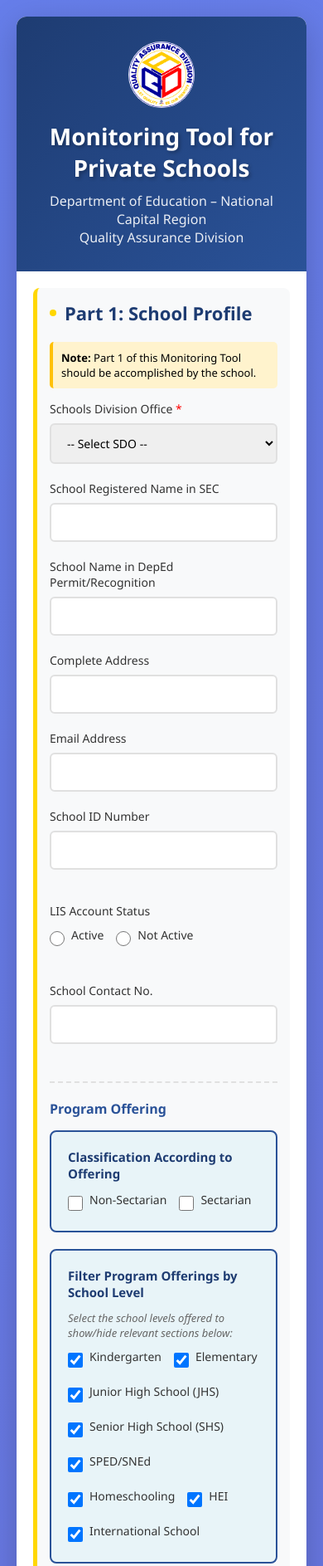
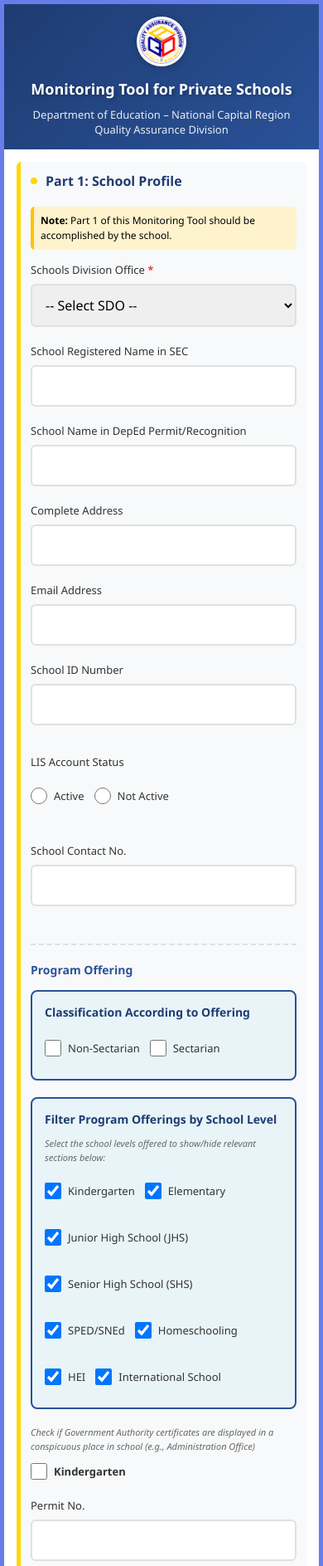
Before and after one commit to matthewybamit/Private-School-Monitoring-tool, a plain HTML site: page index.html in a window 390 px wide. Shown: the top 1887 px of the page at 83% size. Drawn offline with Linux system fonts and the light colour scheme.

Commit message:
Changed some styles and docs formatting

```diff
--- a/script.js
+++ b/script.js
@@ -335,8 +335,8 @@
             const cleanSchoolName = schoolName.replace(/[^a-z0-9]/gi, '_').replace(/_+/g, '_');
             const cleanDivision = division.replace(/[^a-z0-9]/gi, '_').replace(/_+/g, '_');
 
-                    // Create filename in format: SchoolName_Division_YYYY-MM-DD.doc
-                    const fileName = `${cleanSchoolName}_${cleanDivision}_${dateStr}.doc`;
+            // Create filename in format: Division_SchoolName_YYYY-MM-DD.doc
+            const fileName = `${cleanDivision}_${cleanSchoolName}_${dateStr}.doc`;
 
             createWordDocument(data, fileName);
 
@@ -351,6 +351,7 @@
         }
     }, 500);
 }
+
 
         function formatCheckbox(value) {
             return value ? '☑' : '☐';
--- a/style.css
+++ b/style.css
@@ -23,68 +23,61 @@
 .header {
     background: linear-gradient(135deg, #1e3c72 0%, #2a5298 100%);
     color: white;
-            padding: 30px;
+    padding: clamp(20px, 5vw, 30px);
     text-align: center;
 }
 
 .header h1 {
-            font-size: 28px;
+    font-size: clamp(20px, 4vw, 28px);
     margin-bottom: 10px;
     text-shadow: 2px 2px 4px rgba(0,0,0,0.3);
 }
 
 .header p {
-            font-size: 16px;
+    font-size: clamp(14px, 2.5vw, 16px);
     opacity: 0.9;
 }
 
-       /* Existing CSS for the circular container */
+/* Circular DepEd Seal */
 .deped-seal {
-    width: 80px;
-    height: 80px;
+    width: clamp(60px, 15vw, 80px);
+    height: clamp(60px, 15vw, 80px);
     margin: 0 auto 15px;
     background: white;
     border-radius: 50%;
-    /* Key for centering the image tag */
     display: flex;
     align-items: center;
     justify-content: center;
-    /* Remove old text-based styles */
-    font-weight: bold; /* Revert this or set to normal */
-    color: #1e3c72; /* Revert this or set to transparent */
-    font-size: 12px; /* Revert this or set to 0 */
+    box-shadow: 0 2px 8px rgba(0,0,0,0.2);
 }
 
-/* --- NEW RULE: Targets the image inside the seal container --- */
 .deped-seal img {
-    /* Ensures the image respects the container's boundaries */
-    max-width: 100%;
-    max-height: 100%;
-    /* Ensures image maintains its shape ratio */
+    max-width: 90%;
+    max-height: 90%;
     object-fit: contain;
-    /* Ensures the image itself is also circular (optional, depends on image) */
     border-radius: 50%;
 }
 
 .form-content {
-            padding: 40px;
+    padding: clamp(20px, 5vw, 40px);
 }
 
 .section {
-            margin-bottom: 40px;
-            padding: 25px;
+    margin-bottom: clamp(25px, 4vw, 40px);
+    padding: clamp(15px, 4vw, 25px);
     background: #f8f9fa;
     border-radius: 8px;
     border-left: 5px solid #ffd700;
 }
 
 .section-title {
-            font-size: 22px;
+    font-size: clamp(18px, 3.5vw, 22px);
     color: #1e3c72;
     margin-bottom: 20px;
     font-weight: 600;
     display: flex;
     align-items: center;
+    flex-wrap: wrap;
 }
 
 .section-title::before {
@@ -95,6 +88,7 @@
     background: #ffd700;
     border-radius: 50%;
     margin-right: 10px;
+    flex-shrink: 0;
 }
 
 .form-group {
@@ -106,7 +100,7 @@
     margin-bottom: 8px;
     color: #333;
     font-weight: 500;
-            font-size: 14px;
+    font-size: clamp(13px, 2vw, 14px);
 }
 
 input[type="text"],
@@ -117,12 +111,14 @@
 textarea,
 select {
     width: 100%;
-            padding: 12px 15px;
+    padding: clamp(10px, 2vw, 12px) clamp(12px, 2.5vw, 15px);
     border: 2px solid #e0e0e0;
     border-radius: 6px;
-            font-size: 14px;
+    font-size: clamp(13px, 2vw, 14px);
     transition: all 0.3s ease;
     font-family: inherit;
+    /* Better touch targets for mobile */
+    min-height: 44px;
 }
 
 input:focus,
@@ -142,7 +138,7 @@
 .radio-group {
     display: flex;
     flex-wrap: wrap;
-            gap: 15px;
+    gap: clamp(10px, 2vw, 15px);
     margin-top: 10px;
 }
 
@@ -151,44 +147,62 @@
     display: flex;
     align-items: center;
     gap: 8px;
+    /* Better touch targets */
+    min-height: 44px;
+}
+
+.checkbox-item label,
+.radio-item label {
+    margin-bottom: 0;
+    cursor: pointer;
 }
 
 input[type="checkbox"],
 input[type="radio"] {
-            width: 18px;
-            height: 18px;
+    width: 20px;
+    height: 20px;
     cursor: pointer;
+    flex-shrink: 0;
 }
 
 .row {
     display: grid;
-            grid-template-columns: repeat(auto-fit, minmax(250px, 1fr));
-            gap: 20px;
+    grid-template-columns: repeat(auto-fit, minmax(min(100%, 250px), 1fr));
+    gap: clamp(15px, 3vw, 20px);
 }
 
 .row-3 {
     display: grid;
-            grid-template-columns: repeat(3, 1fr);
-            gap: 20px;
+    grid-template-columns: repeat(auto-fit, minmax(min(100%, 200px), 1fr));
+    gap: clamp(15px, 3vw, 20px);
+}
+
+/* Responsive Table */
+.table-responsive {
+    overflow-x: auto;
+    -webkit-overflow-scrolling: touch;
+    margin: 15px 0;
 }
 
 table {
     width: 100%;
     border-collapse: collapse;
-            margin-top: 15px;
     background: white;
+    min-width: 600px; /* Ensures horizontal scroll on mobile */
 }
 
 th, td {
-            padding: 12px;
+    padding: clamp(8px, 2vw, 12px);
     text-align: left;
     border: 1px solid #ddd;
+    font-size: clamp(12px, 2vw, 14px);
 }
 
 th {
     background: #1e3c72;
     color: white;
     font-weight: 600;
+    white-space: nowrap;
 }
 
 td input[type="text"],
@@ -197,34 +211,35 @@
     border: 1px solid #ddd;
     padding: 8px;
     width: 100%;
-        }
-
-        .table-responsive {
-            overflow-x: auto;
+    min-width: 100px;
 }
 
 .btn-container {
     position: sticky;
     bottom: 0;
     background: white;
-            padding: 25px 40px;
+    padding: clamp(15px, 4vw, 25px) clamp(20px, 4vw, 40px);
     box-shadow: 0 -5px 20px rgba(0,0,0,0.1);
     display: flex;
-            gap: 15px;
+    gap: clamp(10px, 2vw, 15px);
     justify-content: center;
     flex-wrap: wrap;
+    z-index: 100;
 }
 
 .btn {
-            padding: 15px 40px;
+    padding: clamp(12px, 2.5vw, 15px) clamp(25px, 5vw, 40px);
     border: none;
     border-radius: 8px;
-            font-size: 16px;
+    font-size: clamp(14px, 2.5vw, 16px);
     font-weight: 600;
     cursor: pointer;
     transition: all 0.3s ease;
     text-transform: uppercase;
     letter-spacing: 0.5px;
+    /* Better touch targets */
+    min-height: 48px;
+    min-width: 120px;
 }
 
 .btn-primary {
@@ -233,7 +248,8 @@
     box-shadow: 0 4px 15px rgba(102, 126, 234, 0.4);
 }
 
-        .btn-primary:hover {
+.btn-primary:hover,
+.btn-primary:active {
     transform: translateY(-2px);
     box-shadow: 0 6px 20px rgba(102, 126, 234, 0.6);
 }
@@ -243,7 +259,8 @@
     color: white;
 }
 
-        .btn-secondary:hover {
+.btn-secondary:hover,
+.btn-secondary:active {
     background: #5a6268;
     transform: translateY(-2px);
 }
@@ -255,32 +272,33 @@
 }
 
 .subsection-title {
-            font-size: 16px;
+    font-size: clamp(15px, 2.5vw, 16px);
     color: #2a5298;
     margin-bottom: 15px;
     font-weight: 600;
 }
 
 .info-text {
-            font-size: 13px;
+    font-size: clamp(12px, 2vw, 13px);
     color: #666;
     font-style: italic;
     margin-top: 5px;
+    line-height: 1.5;
 }
 
 .note-highlight {
     background: #fff3cd;
-            padding: 10px;
+    padding: clamp(8px, 2vw, 10px);
     border-radius: 5px;
     margin-bottom: 15px;
     border-left: 4px solid #ffc107;
-            font-size: 13px;
+    font-size: clamp(12px, 2vw, 13px);
+    line-height: 1.5;
 }
 
-        /* New styles for filter box */
 .filter-box {
     background: #e8f4f8;
-            padding: 20px;
+    padding: clamp(15px, 3vw, 20px);
     border-radius: 8px;
     margin-bottom: 20px;
     border: 2px solid #2a5298;
@@ -289,7 +307,7 @@
 .filter-box h4 {
     color: #1e3c72;
     margin-bottom: 12px;
-            font-size: 15px;
+    font-size: clamp(14px, 2.5vw, 15px);
 }
 
 .program-section {
@@ -300,24 +318,6 @@
     display: none;
 }
 
-        @media (max-width: 768px) {
-            .form-content {
-                padding: 20px;
-            }
-
-            .section {
-                padding: 15px;
-            }
-
-            .btn-container {
-                padding: 15px 20px;
-            }
-
-            .row, .row-3 {
-                grid-template-columns: 1fr;
-            }
-        }
-
 .loading {
     display: none;
     position: fixed;
@@ -326,10 +326,10 @@
     transform: translate(-50%, -50%);
     background: rgba(0,0,0,0.8);
     color: white;
-            padding: 30px 50px;
+    padding: clamp(20px, 4vw, 30px) clamp(30px, 6vw, 50px);
     border-radius: 10px;
     z-index: 9999;
-            font-size: 18px;
+    font-size: clamp(16px, 3vw, 18px);
 }
 
 .loading.active {
@@ -343,10 +343,234 @@
 .inline-group {
     display: flex;
     align-items: center;
-            gap: 10px;
+    gap: clamp(8px, 2vw, 10px);
     flex-wrap: wrap;
 }
 
 .inline-group label {
     margin-bottom: 0;
 }
+
+/* ========================================
+   RESPONSIVE BREAKPOINTS
+   ======================================== */
+
+/* Large Tablets and Small Desktops */
+@media (max-width: 992px) {
+    body {
+        padding: 15px;
+    }
+
+    .container {
+        border-radius: 8px;
+    }
+
+    .row-3 {
+        grid-template-columns: repeat(2, 1fr);
+    }
+
+    table {
+        font-size: 13px;
+    }
+}
+
+/* Tablets */
+@media (max-width: 768px) {
+    body {
+        padding: 10px;
+    }
+
+    .container {
+        border-radius: 6px;
+    }
+
+    .form-content {
+        padding: 20px;
+    }
+
+    .section {
+        padding: 15px;
+        margin-bottom: 20px;
+    }
+
+    .section-title {
+        font-size: 18px;
+    }
+
+    .btn-container {
+        padding: 15px 20px;
+        flex-direction: column;
+    }
+
+    .btn {
+        width: 100%;
+        justify-content: center;
+    }
+
+    .row, .row-3 {
+        grid-template-columns: 1fr;
+    }
+
+    .inline-group {
+        flex-direction: column;
+        align-items: flex-start;
+    }
+
+    .small-input {
+        max-width: 100%;
+    }
+}
+
+/* Mobile Phones */
+@media (max-width: 480px) {
+    body {
+        padding: 5px;
+        background: #667eea;
+    }
+
+    .container {
+        border-radius: 0;
+        box-shadow: none;
+    }
+
+    .header {
+        padding: 15px;
+    }
+
+    .header h1 {
+        font-size: 18px;
+    }
+
+    .header p {
+        font-size: 13px;
+    }
+
+    .deped-seal {
+        width: 60px;
+        height: 60px;
+    }
+
+    .form-content {
+        padding: 15px;
+    }
+
+    .section {
+        padding: 12px;
+        margin-bottom: 15px;
+        border-radius: 6px;
+    }
+
+    .section-title {
+        font-size: 16px;
+    }
+
+    .subsection-title {
+        font-size: 14px;
+    }
+
+    label {
+        font-size: 13px;
+    }
+
+    input[type="text"],
+    input[type="email"],
+    input[type="tel"],
+    input[type="date"],
+    input[type="number"],
+    textarea,
+    select {
+        font-size: 16px; /* Prevents zoom on iOS */
+        padding: 12px;
+    }
+
+    .btn {
+        font-size: 14px;
+        padding: 14px 20px;
+    }
+
+    .checkbox-group,
+    .radio-group {
+        gap: 12px;
+    }
+
+    .checkbox-item,
+    .radio-item {
+        font-size: 13px;
+    }
+
+    table {
+        font-size: 12px;
+    }
+
+    th, td {
+        padding: 6px;
+    }
+
+    .note-highlight {
+        font-size: 12px;
+        padding: 8px;
+    }
+
+    .info-text {
+        font-size: 11px;
+    }
+}
+
+/* Extra Small Devices */
+@media (max-width: 360px) {
+    .header h1 {
+        font-size: 16px;
+    }
+
+    .section-title {
+        font-size: 15px;
+    }
+
+    .btn {
+        font-size: 13px;
+        padding: 12px 16px;
+    }
+}
+
+/* Landscape Mode for Mobile */
+@media (max-height: 600px) and (orientation: landscape) {
+    .btn-container {
+        position: relative;
+        flex-direction: row;
+    }
+
+    .section {
+        margin-bottom: 15px;
+    }
+}
+
+/* Dark Mode Support (Optional) */
+@media (prefers-color-scheme: dark) {
+    /* Add dark mode styles if needed */
+}
+
+/* High Resolution Displays */
+@media (-webkit-min-device-pixel-ratio: 2), (min-resolution: 192dpi) {
+    .header h1,
+    .section-title {
+        -webkit-font-smoothing: antialiased;
+        -moz-osx-font-smoothing: grayscale;
+    }
+}
+
+/* Touch Device Optimizations */
+@media (hover: none) and (pointer: coarse) {
+    .btn {
+        min-height: 48px; /* iOS recommended touch target */
+    }
+
+    input[type="checkbox"],
+    input[type="radio"] {
+        width: 24px;
+        height: 24px;
+    }
+
+    select {
+        padding-right: 30px; /* Space for dropdown arrow */
+    }
+}
```
Lines whose indentation alone changed are shown as unchanged.
